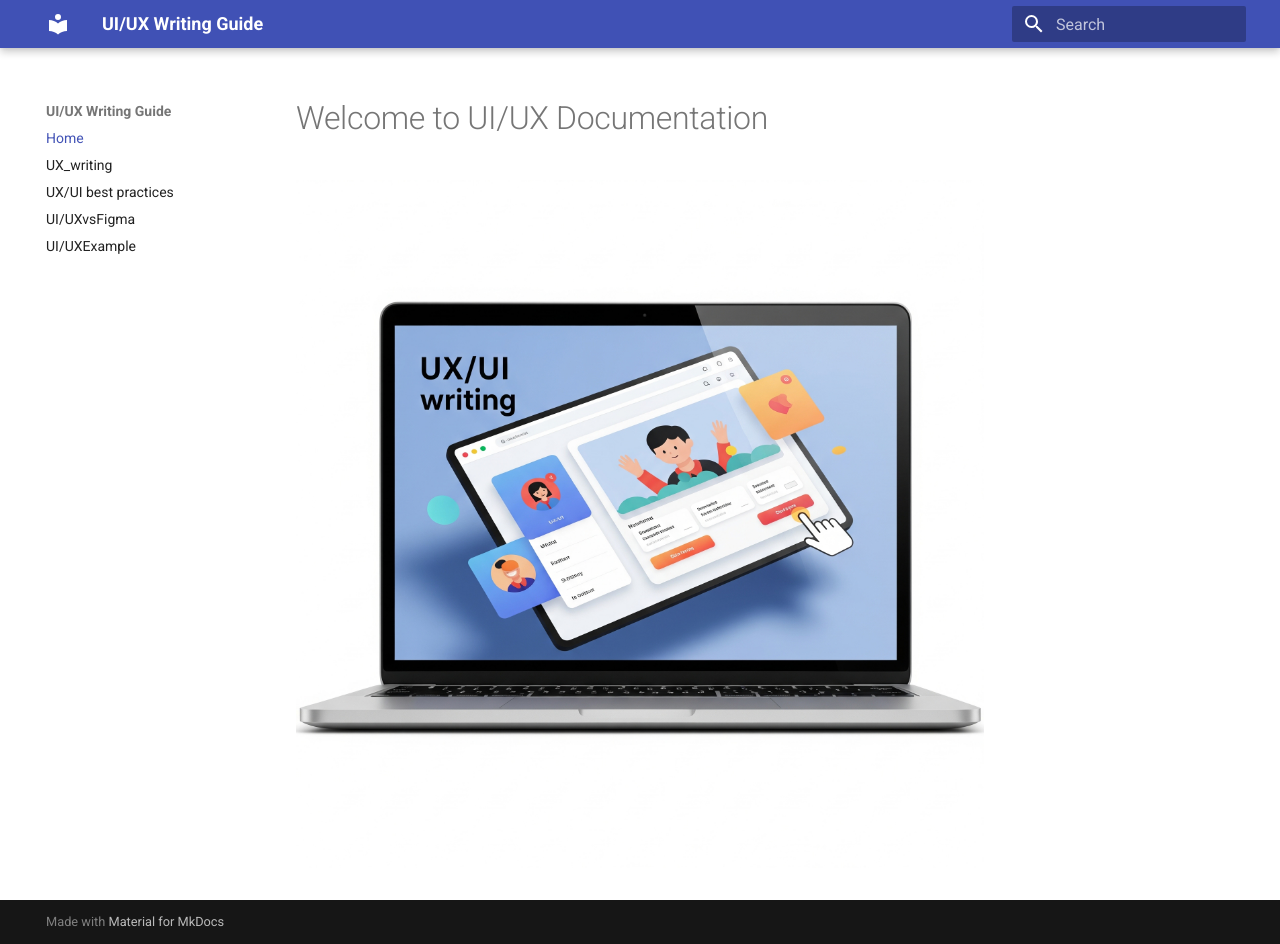
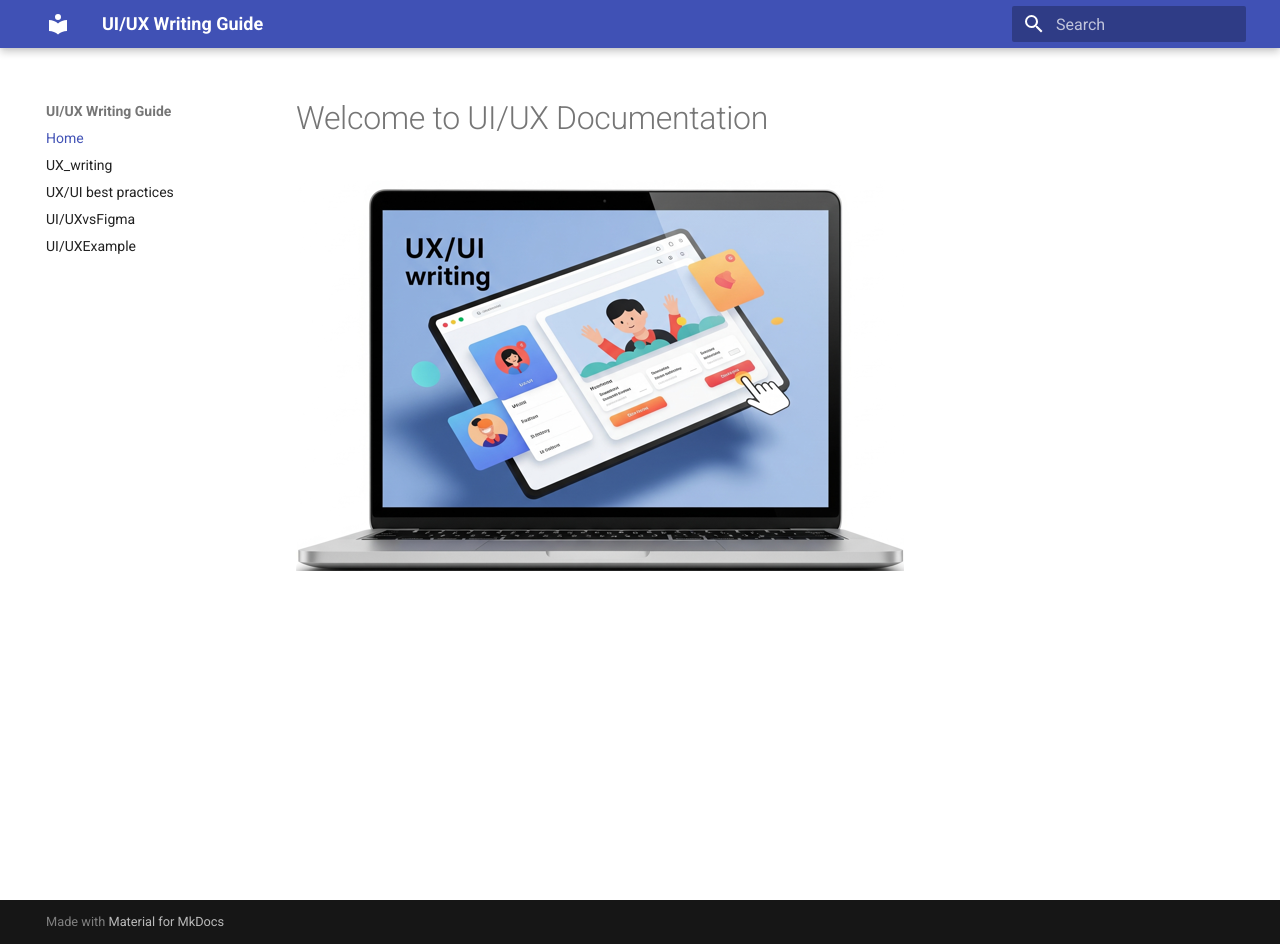
Before and after one commit to DeepuDGowda/UI_Doc_MkDoc, an MkDocs documentation site: the page built from docs/index.md, in a window 1280 px wide and 944 px high. Built offline with MkDocs 1.6.1 and Material for MkDocs 9.7.7, drawn with Linux system fonts in a browser that asks for light colours.

Commit message:
added cover image

```diff
--- a/docs/index.md
+++ b/docs/index.md
@@ -1,3 +1,3 @@
 # Welcome to UI/UX Documentation
 
-![openAPI-interaction-image](./image/Gemini_Generated_Image_5jtesw5jtesw5jte%20(1).jpeg)
+![openAPI-interaction-image](./image/UX_image.png)
```
Also changed, not shown: docs/image/UX_image.png (added), site/image/Gemini_Generated_Image_5jtesw5jtesw5jte (1).jpeg (added), site/index.html, site/search/search_index.json.
